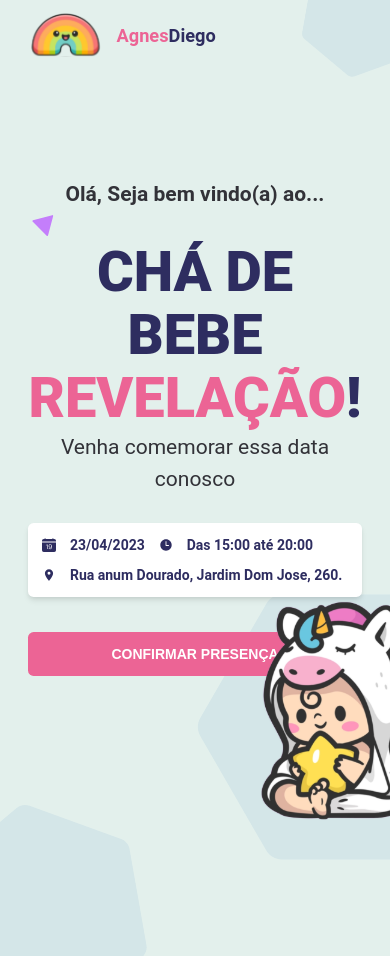
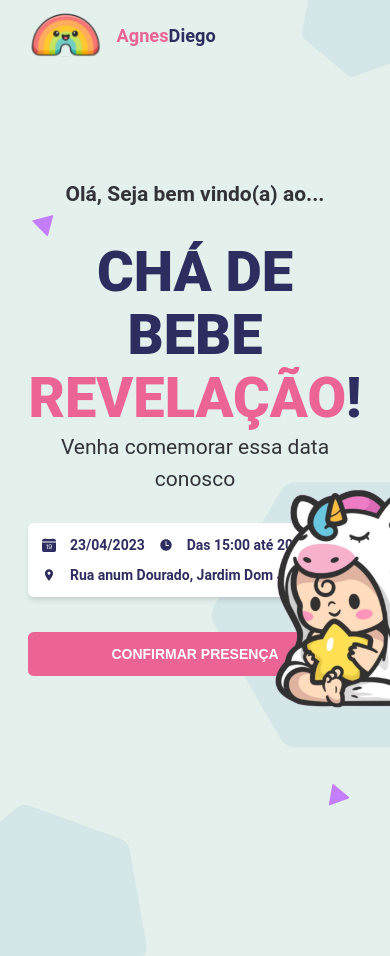
Before and after one commit to GuilhermeMota20/ChaRevelacao, a React (Vite) app: page / in a window 390 px wide. Built offline with nearby package versions, Linux system fonts and the light colour scheme.

Commit message:
ajuste de svg baby 4

```diff
--- a/src/home.module.scss
+++ b/src/home.module.scss
@@ -156,8 +156,8 @@
 
         &>.teste {
             position: absolute;
-            right: -8rem;
-            bottom: 8rem;
+            right: -9rem;
+            bottom: 16rem;
 
             & .imgBabyChar {
                 width: 24rem;
```
